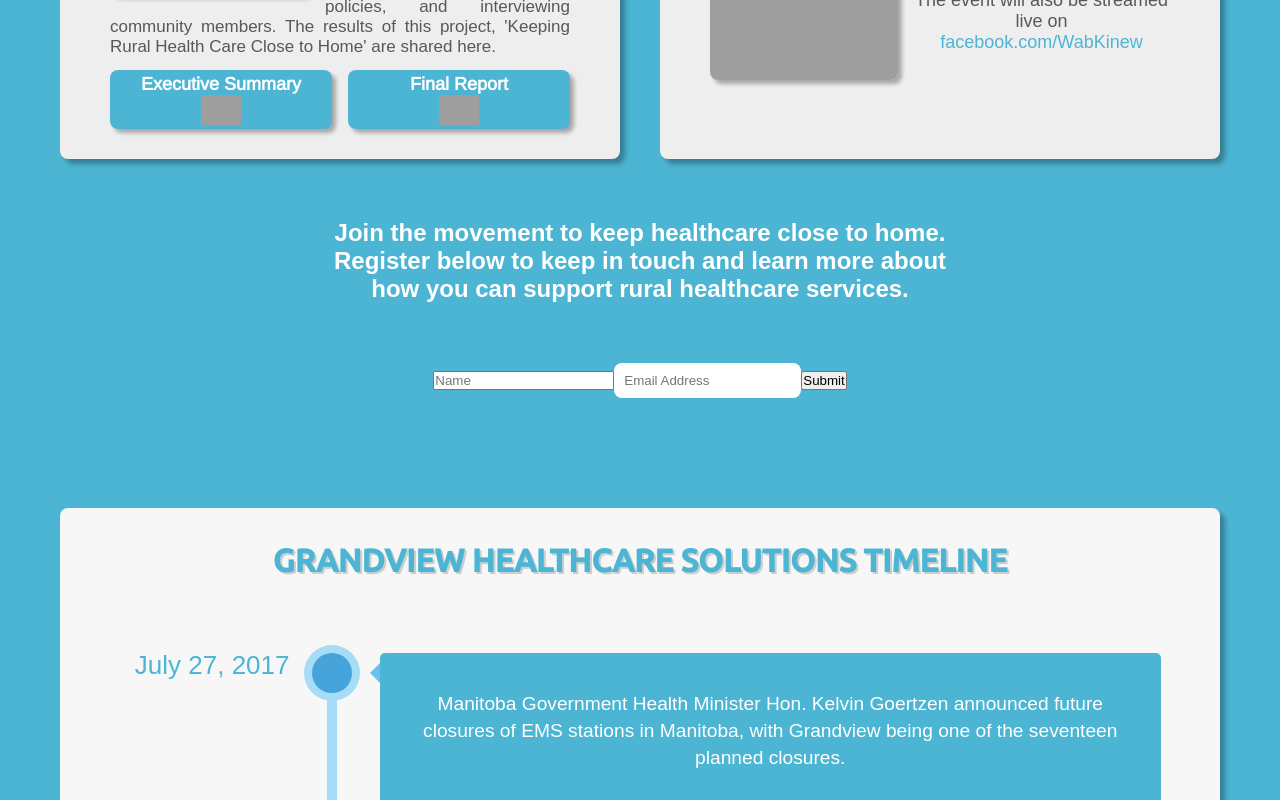
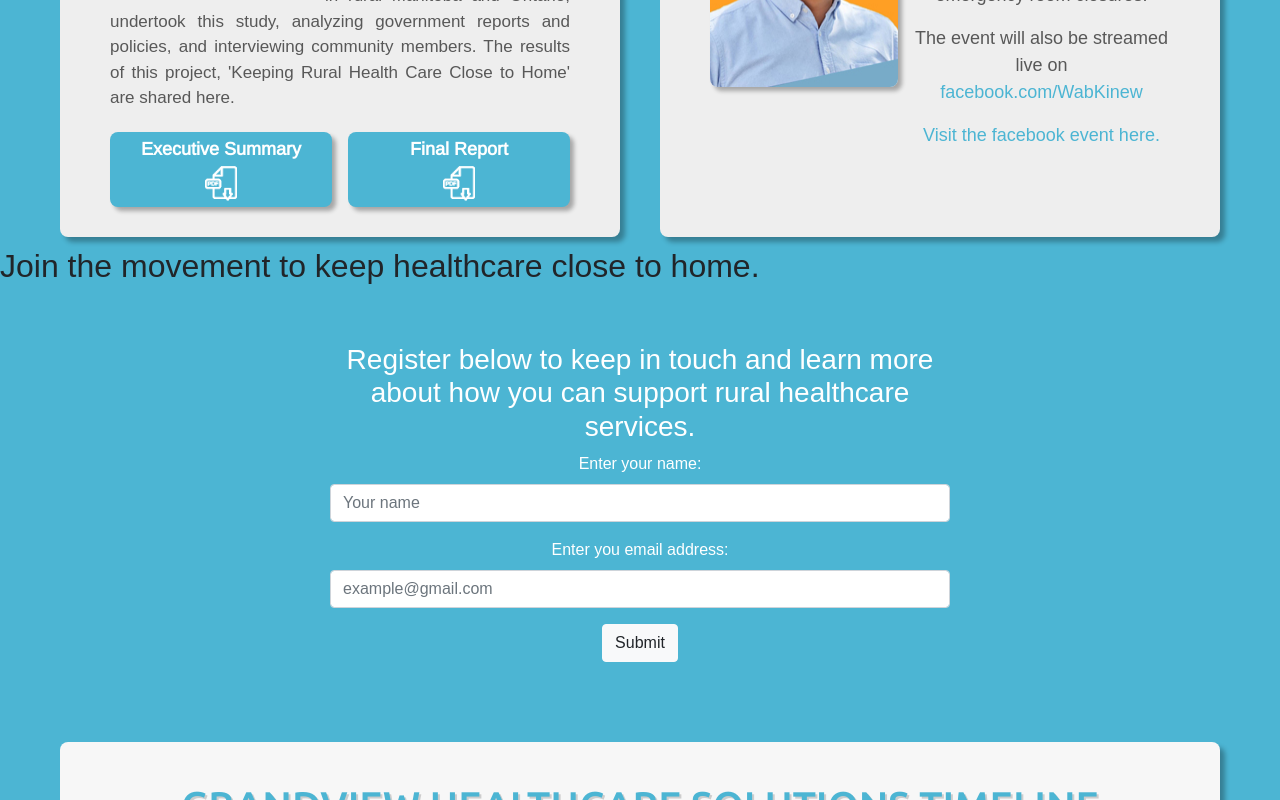
Before and after one commit to michaelakleer/rural-health-care-simplified, a React (Create React App) app: page / in a window 1280 px wide. Shown: the part 940-1740 px from the top of the page. Built offline with nearby package versions, Linux system fonts and the light colour scheme; grey boxes are pictures that could not be loaded.

Commit message:
Updated info

```diff
--- a/src/components/About/About.js
+++ b/src/components/About/About.js
@@ -1,6 +1,6 @@
 import React from "react";
-import Chelsea from "./../../images/Chelsea_Professional_Photo.JPG";
-import Alicia from "./../../images/Alicia_Powell.jpg";
+import Chelsea from "./../../images/cgabel.jpg";
+import Alicia from "./../../images/apowell.jpg";
 import "./About.css";
 
 export default function About() {
@@ -27,8 +27,7 @@ export default function About() {
           <div className="imageOne">
             <img src={Chelsea} alt="portrait" className="chelseaPhoto" />
           </div>
-
-          <p>
+          <p className="firstParagraph">
             <span className="name">Dr. Gabel</span> holds a{" "}
             <strong>Canada Research Chair</strong> in Indigenous Well-Being,
             Community-Engagement, and Innovation and is an Associate Professor
@@ -39,14 +38,12 @@ export default function About() {
             Indigenous health and well-being and self-determination efforts in
             Canada.
           </p>
-          <br />
           <p>
             Dr. Gabel's research focuses on building partnerships with
             Indigenous communities across Canada and internationally to design
             and implement health and well-being promoting interventions as a way
             to address inequities.{" "}
           </p>
-          <br />
           <p>
             Dr. Gabel is the former Director of the{" "}
             <strong>McMaster Indigenous Research Institute</strong>, an
@@ -69,14 +66,14 @@ export default function About() {
             education sector in general, and in the humanities and social
             sciences in particular.
           </p>
-          <br />
           <p>
             Dr. Gabel has published in top journals in areas such as:
             community-engaged research, bioethics, Indigenous women, Indigenous
             health policy and Indigenous health and well-being.
           </p>
-          <br />
-          <p>Email: gabelc@mcmaster.ca</p>
+          <p>
+            Email: <a href="mailto:gabelc@mcmaster.ca">gabelc@mcmaster.ca</a>
+          </p>
         </div>
         <div className="containerTwo">
           <div className="imageTwo">
@@ -91,8 +88,10 @@ export default function About() {
               conservation, education and recreation, and is vice-president of
               her local agricultural society.
             </p>
-            <br />
-            <p>Email: powellak@mcmaster.ca</p>
+            <p>
+              Email:{" "}
+              <a href="mailto:kleer.michaela@gmail.com">powellak@mcmaster.ca</a>
+            </p>
           </div>
         </div>
       </div>
--- a/src/components/Contact/Contact.js
+++ b/src/components/Contact/Contact.js
@@ -1,17 +1,31 @@
-import React from "react";
+import React, { useState } from "react";
 import emailjs from "emailjs-com";
+import { Button, Form } from "react-bootstrap";
+import "bootstrap/dist/css/bootstrap.min.css";
 import "./Contact.css";
 
 export default function Contact() {
+  const [form, setForm] = useState("email");
+
+  function displayEmail(event) {
+    event.preventDefault();
+    setForm("email");
+  }
+
+  function displayPhone(event) {
+    event.preventDefault();
+    setForm("phone");
+  }
+
   function sendEmail(e) {
     e.preventDefault();
 
     emailjs
       .sendForm(
-        "service_ju1513s",
-        "template_lhbmkl6",
+        "service_wsu775t",
+        "template_rcigr5f",
         e.target,
-        "user_yOjaPfQXiDFbgaUro5NwH"
+        "user_LClpG1a6YIZ5wnoRtIr41"
       )
       .then(
         (result) => {
@@ -24,36 +38,118 @@ export default function Contact() {
     e.target.reset();
   }
 
+  if (form === "email") {
     return (
       <div className="Contact">
-      <div className="container">
-        <form onSubmit={sendEmail}>
-          <input type="text" className="name" placeholder="Name" name="name" />
-          <input
+        <div className="contactOne">
+          <div className="contactContainer">
+            <h1>Contact Form</h1>
+            <Form onSubmit={sendEmail}>
+              <div className="preferredMethod">
+                <h3>Preferred method of contact:</h3>
+                <Button className="formButton" onClick={displayEmail}>
+                  Email
+                </Button>
+                <span>or</span>
+                <Button className="formButton" onClick={displayPhone}>
+                  Phone
+                </Button>
+              </div>
+              <Form.Group>
+                <Form.Label className="label">Enter your name:</Form.Label>
+                <Form.Control
+                  type="text"
+                  placeholder="Your name"
+                  name="name"
+                  className="contactBox"
+                />
+              </Form.Group>
+
+              <Form.Group>
+                <Form.Label className="label">
+                  Enter your email address:
+                </Form.Label>
+                <Form.Control
                   type="email"
-            className="email"
-            placeholder="Email Address"
-            name="email"
+                  placeholder="example@gmail.com"
+                  name="method"
+                  className="contactBox"
                 />
-          <input
+              </Form.Group>
+              <Form.Group controlId="exampleForm.ControlTextarea1">
+                <Form.Label className="label">Write message here:</Form.Label>
+                <Form.Control
+                  as="textarea"
+                  rows={3}
+                  className="contactBoxSpecial"
+                />
+              </Form.Group>
+              <Button variant="primary" type="submit">
+                Submit
+              </Button>
+            </Form>
+          </div>
+        </div>
+      </div>
+    );
+  } else {
+    return (
+      <div className="Contact">
+        <div className="contactOne">
+          <div className="contactContainer">
+            <h1>Contact Form</h1>
+            <Form onSubmit={sendEmail}>
+              <div className="preferredMethod">
+                <h3>Preferred method of contact:</h3>
+                <Button className="formButton" onClick={displayEmail}>
+                  Email
+                </Button>
+                <span>or</span>
+                <Button className="formButton" onClick={displayPhone}>
+                  Phone
+                </Button>
+              </div>
+              <Form.Group>
+                <Form.Label className="label">Enter your name:</Form.Label>
+                <Form.Control
                   type="text"
-            className="subject"
-            placeholder="Subject"
-            name="subject"
+                  placeholder="Your name"
+                  name="name"
+                  className="contactBox"
                 />
-          <textarea
-            className="form-control"
-            id=""
-            cols="30"
-            rows="8"
-            placeholder="Your message"
-            name="message"
-          >
-            {" "}
-          </textarea>
-          <input type="submit" className="btn btn-info" value="Submit" />
-        </form>
+              </Form.Group>
+
+              <Form.Group>
+                <Form.Label className="label">
+                  Enter your phone number:
+                </Form.Label>
+                <Form.Control
+                  type="tel"
+                  className="contactBox"
+                  placeholder="123-456-7890"
+                  name="method"
+                  pattern="[0-9]{3}-[0-9]{3}-[0-9]{4}"
+                  required
+                />
+                <Form.Text className="text-muted">
+                  Format: 123-456-7890
+                </Form.Text>
+              </Form.Group>
+              <Form.Group controlId="exampleForm.ControlTextarea1">
+                <Form.Label className="label">Write message here:</Form.Label>
+                <Form.Control
+                  as="textarea"
+                  rows={3}
+                  className="contactBoxSpecial"
+                />
+              </Form.Group>
+              <Button variant="primary" type="submit">
+                Submit
+              </Button>
+            </Form>
+          </div>
         </div>
       </div>
     );
   }
+}
--- a/src/components/Footer/Footer.js
+++ b/src/components/Footer/Footer.js
@@ -5,7 +5,7 @@ export default function Footer() {
   return (
     <div className="Footer">
       <footer>
-        <div className="title"> Keeping Health Care Close to Home</div>
+        <div className="title"> © 2021 Keeping Health Care Close to Home</div>
       </footer>
     </div>
   );
--- a/src/components/Home/Home.js
+++ b/src/components/Home/Home.js
@@ -1,8 +1,8 @@
 import React from "react";
 import Timeline from "./Timeline";
 import SignUp from "./SignUp";
-import PdfDownload from "../../images/pdf-download.png";
-import WabKinew from "../../images/wabkinew2.jpg";
+import PdfDownload from "../../images/icon-pdf.png";
+import WabKinew from "../../images/wabkinew.jpg";
 import ReportImage from "../../images/report-image.jpg";
 import ExecSummary from "../../pdfs/GV_Health_Report_Executive_Summary_Final.pdf";
 import FinalReport from "../../pdfs/Keeping_Rural_Health_Final_Report_Nov2020.pdf";
@@ -96,7 +96,7 @@ export default function Home() {
                 discussion on rural service cuts including health care cuts and
                 emergency room closures.
               </p>
-              <br />
+
               <p>
                 The event will also be streamed live on{" "}
                 <a
@@ -107,18 +107,28 @@ export default function Home() {
                   facebook.com/WabKinew
                 </a>
               </p>
+              <p>
+                {" "}
+                <a
+                  href="https://www.facebook.com/events/1611328392392915/"
+                  target="_blank"
+                  rel="noreferrer"
+                >
+                  Visit the facebook event here.
+                </a>
+              </p>
             </div>
           </div>
         </div>
       </div>
 
       <div className="homeThree">
+        <h2>Join the movement to keep healthcare close to home.</h2>
         <div className="changeContainer">
-          <h2>
-            Join the movement to keep healthcare close to home. Register below
-            to keep in touch and learn more about how you can support rural
-            healthcare services.
-          </h2>
+          <h3>
+            Register below to keep in touch and learn more about how you can
+            support rural healthcare services.
+          </h3>
           <SignUp />
         </div>
       </div>
--- a/src/components/Home/SignUp.js
+++ b/src/components/Home/SignUp.js
@@ -1,5 +1,6 @@
 import React from "react";
 import emailjs from "emailjs-com";
+import { Button, Form } from "react-bootstrap";
 import "./SignUp.css";
 
 export default function SignUp() {
@@ -8,8 +9,8 @@ export default function SignUp() {
 
     emailjs
       .sendForm(
-        "service_ju1513s",
-        "template_hcednml",
+        "service_wsu775t",
+        "template_mlsvsux",
         e.target,
         "user_yOjaPfQXiDFbgaUro5NwH"
       )
@@ -26,18 +27,25 @@ export default function SignUp() {
 
   return (
     <div className="SignUp">
-      <div className="container">
-        <form onSubmit={sendEmail}>
-          <input type="text" className="name" placeholder="Name" name="name" />
-          <input
+      <Form onSubmit={sendEmail}>
+        <Form.Group>
+          <Form.Label className="signupLabel">Enter your name:</Form.Label>
+          <Form.Control type="text" placeholder="Your name" name="name" />
+        </Form.Group>
+        <Form.Group>
+          <Form.Label className="signupLabel">
+            Enter you email address:
+          </Form.Label>
+          <Form.Control
             type="email"
-            className="email"
-            placeholder="Email Address"
+            placeholder="example@gmail.com"
             name="email"
           />
-          <input type="submit" className="btn btn-info" value="Submit" />
-        </form>
-      </div>
+        </Form.Group>
+        <Button variant="light" type="submit">
+          Submit
+        </Button>
+      </Form>
     </div>
   );
 }
--- a/src/components/Navbar/MenuItems.js
+++ b/src/components/Navbar/MenuItems.js
@@ -12,6 +12,6 @@ export const MenuItems = [
   {
     title: "Contact",
     url: "/contact",
-    cName: "nav-links-mobile",
+    cName: "nav-links",
   },
 ];
--- a/src/components/Navbar/Navbar.js
+++ b/src/components/Navbar/Navbar.js
@@ -1,7 +1,6 @@
 import React, { Component } from "react";
+import { MenuItems } from "./MenuItems";
 import { Link } from "react-router-dom";
-import { MenuItems } from "./MenuItems";
-import { Button } from "../Button.js";
 import "./Navbar.css";
 
 class Navbar extends Component {
@@ -14,7 +13,12 @@ class Navbar extends Component {
   render() {
     return (
       <nav className="NavbarItems">
-        <h1 className="navbar-logo">Keeping Rural Health Care Close to Home</h1>
+        <Link to="/">
+          <h1 className="navbar-logo">
+            Keeping Rural Health Care Close to Home
+          </h1>
+        </Link>
+
         <div className="menu-icon" onClick={this.handleClick}>
           <i
             className={this.state.clicked ? "fas fa-times" : "fas fa-bars"}
@@ -31,9 +35,6 @@ class Navbar extends Component {
             );
           })}
         </ul>
-        <Link to="/contact">
-          <Button>Contact</Button>{" "}
-        </Link>
       </nav>
     );
   }
```
Lines whose indentation alone changed are shown as unchanged.
